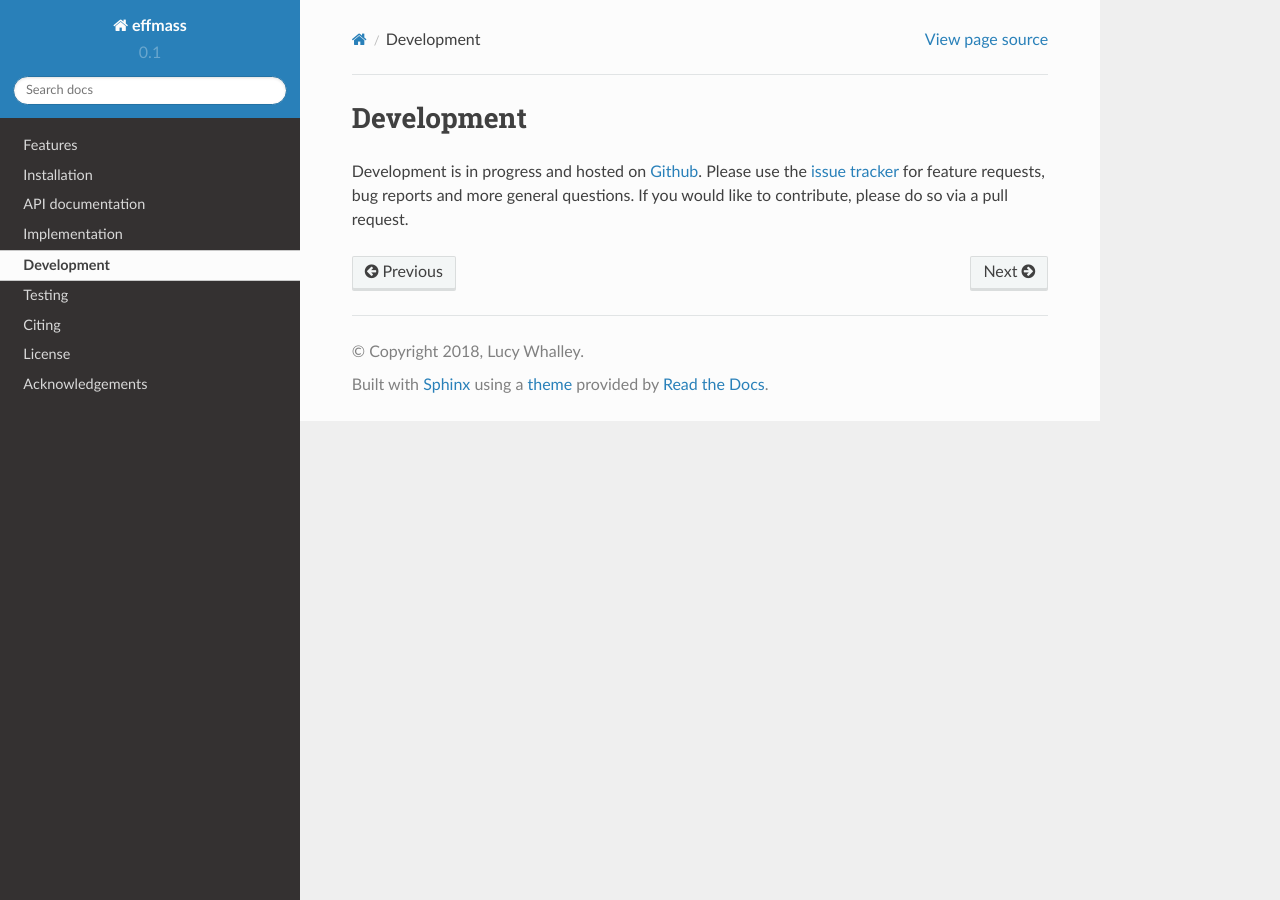
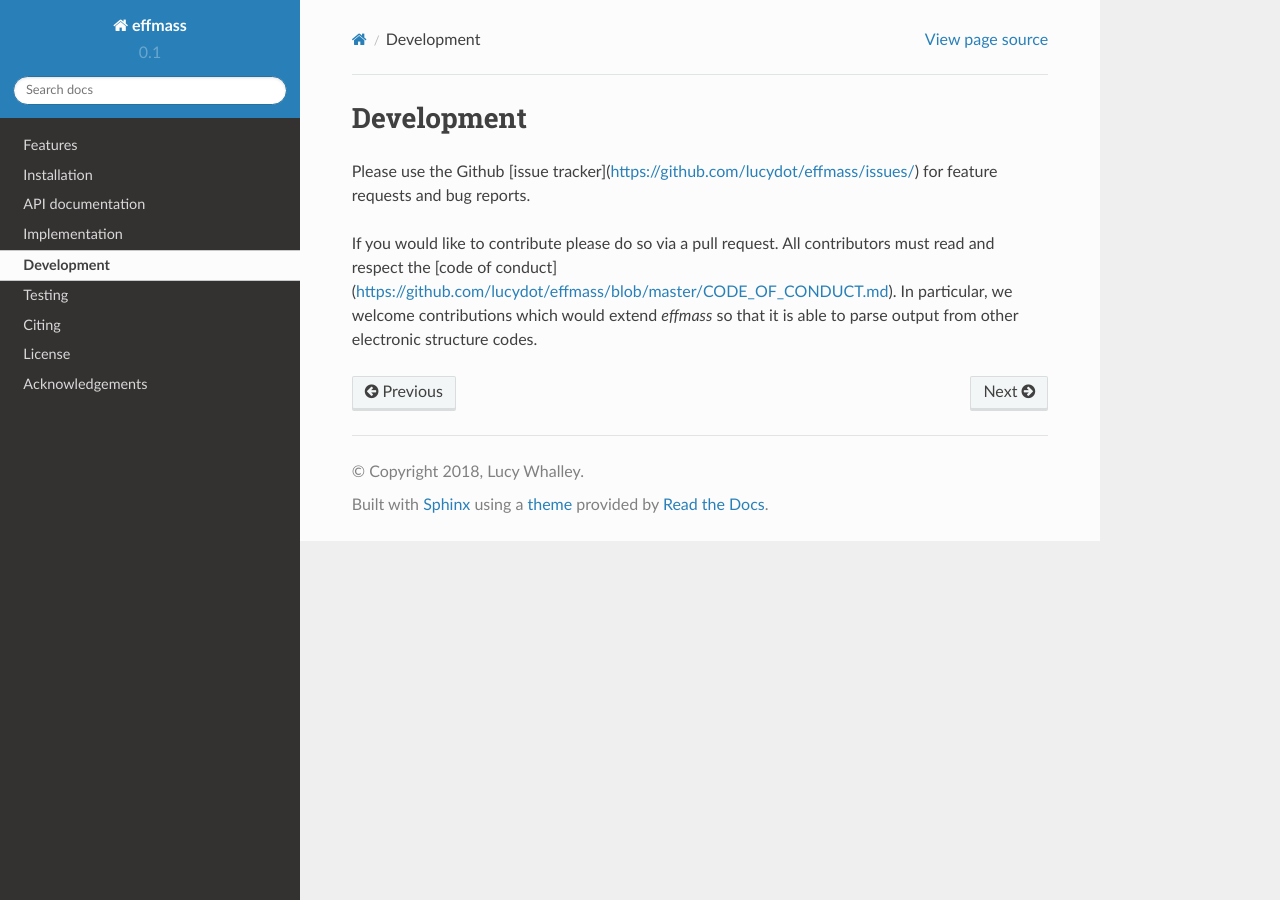
Before and after one commit to lucydot/effmass, a Sphinx documentation site: the page built from docs/source/Development.rst, in a window 1280 px wide. Built offline with Sphinx 7.4.7 and the Read the Docs theme 2.0.0, drawn with Linux system fonts in a browser that asks for light colours.

Commit message:
Update readthedocs to reflect latest changes to README

```diff
--- a/docs/source/Development.rst
+++ b/docs/source/Development.rst
@@ -2,4 +2,6 @@
 Development
 ===========
 
-Development is in progress and hosted on `Github <https://github.com/lucydot/effmass>`_. Please use the `issue tracker <https://github.com/lucydot/effmass/issues/>`_ for feature requests, bug reports and more general questions. If you would like to contribute, please do so via a pull request.
+Please use the Github [issue tracker](https://github.com/lucydot/effmass/issues/) for feature requests and bug reports.
+
+If you would like to contribute please do so via a pull request. All contributors must read and respect the [code of conduct](https://github.com/lucydot/effmass/blob/master/CODE_OF_CONDUCT.md). In particular, we welcome contributions which would extend `effmass` so that it is able to parse output from other electronic structure codes.
```
